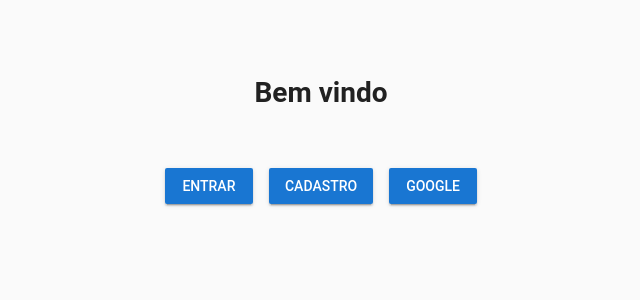
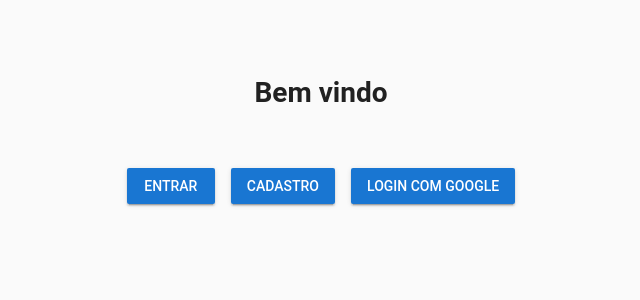
Before and after one commit to VictorCostaOliveira/vue-pwa, a Vue app: page / in a window 1280 px wide. Shown: the top 300 px of the page, without its empty margins (319-959 px from the left). Built offline with nearby package versions, Linux system fonts and the light colour scheme; no server answers; the HTML template or start-up script is replaced by a standard one.

Commit message:
adding google login in landing

```diff
--- a/package.json
+++ b/package.json
@@ -12,6 +12,7 @@
   },
   "dependencies": {
     "firebase": "^5.2.0",
+    "material-design-icons-iconfont": "^3.0.3",
     "vue": "^2.5.2",
     "vue-router": "^3.0.1",
     "vuetify": "^1.0.0"
--- a/src/components/LandingPage.vue
+++ b/src/components/LandingPage.vue
@@ -5,9 +5,9 @@
         <h1>Bem vindo</h1>
       </v-flex>
       <v-flex xs12 sm6 offset-sm3 class="text-xs-center" mt-5>
-        <v-btn xs4 color="primary" to="/login">Entrar</v-btn>
-        <v-btn xs4 color="primary" to="/sign-in">Cadastro</v-btn>
-        <v-btn xs4 color="primary" @click="googleLogin" >Google</v-btn>
+        <v-btn xs3 color="primary" to="/login">Entrar</v-btn>
+        <v-btn xs3 color="primary" to="/sign-in">Cadastro</v-btn>
+        <v-btn xs6 color="primary" @click="googleLogin" >Login com Google</v-btn>
       </v-flex>
     </v-layout>
   </v-container>
--- a/src/components/PostList.vue
+++ b/src/components/PostList.vue
@@ -1,6 +1,6 @@
 <template>
   <v-list two-line class="meu-item">
-    <div v-for="(post, index) in posts" class="teste">
+    <div v-for="(post, index) in posts">
 
       <v-list-tile
         :key="post.title"
@@ -16,22 +16,6 @@
           <v-list-tile-sub-title >{{ post.text }}</v-list-tile-sub-title>
         </v-list-tile-content>
       </v-list-tile>
-      <!-- <v-list-tile-action @click="toggle(index)">
-        <v-list-tile-action-text>{{ post.action }}</v-list-tile-action-text>
-        <v-icon
-          v-if="selected.indexOf(index) < 0"
-          color="grey lighten-1"
-        >
-          star_border
-        </v-icon>
-
-        <v-icon
-          v-else
-          color="yellow darken-2"
-        >
-          star
-        </v-icon>
-      </v-list-tile-action> -->
       <v-divider></v-divider>
     </div>
   </v-list>
```
Also changed, not shown: 1 other file (tests, documents, lock files or other folders).
